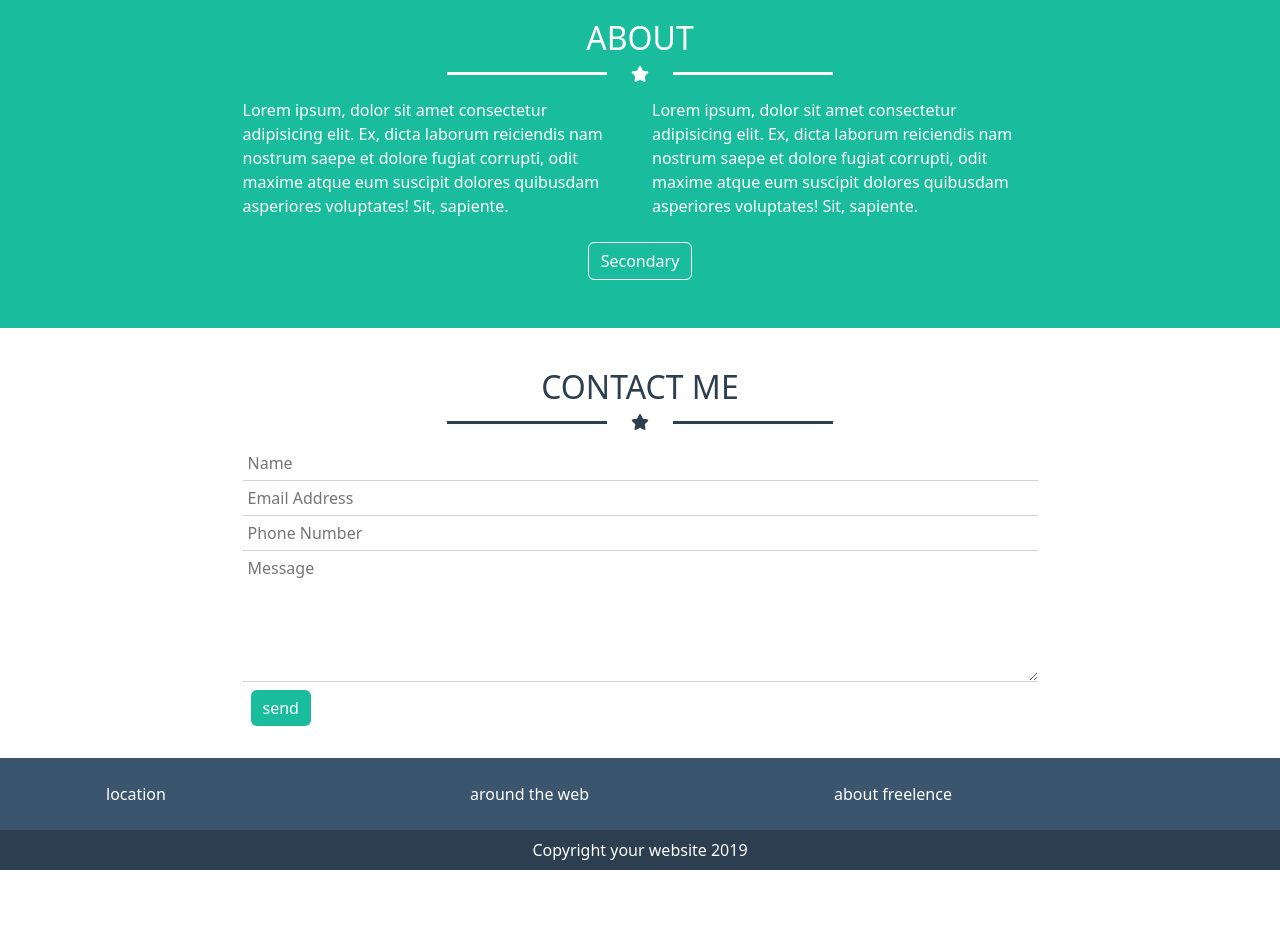
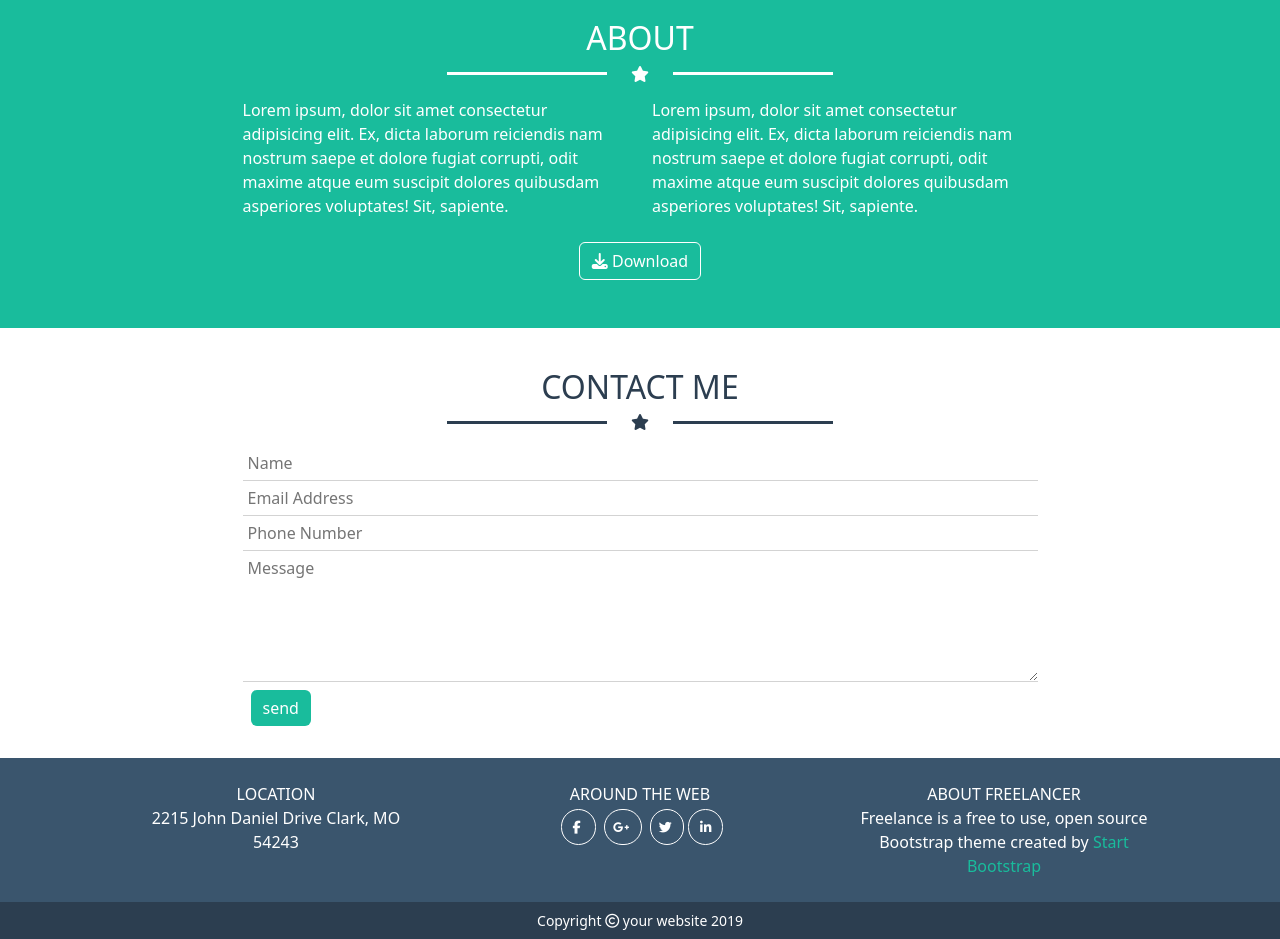
Before and after one commit to ABiviano13/html-css-bootstrap-freelance, a plain HTML site: page index.html in a window 1280 px wide. Shown: the part 995-1934 px from the top of the page. Before the commit the page ends 1865 px from the top, so only its background shows below. Drawn offline with nearby package versions, Linux system fonts and the light colour scheme.

Commit message:
FEAT footer + STYLE

```diff
--- a/css/style.css
+++ b/css/style.css
@@ -6,6 +6,11 @@ ul,
 ol,
 menu{
     list-style: none;
+}
+
+a{
+    text-decoration: none;
+    color: currentColor;
 }
 
 input,
@@ -39,11 +44,13 @@ background-color: var(--darkblue--);
 .main-content,
 .main-footer{
     color: white;
+    font-size: 16px;
 }
 
 .portfolio,
 .contact{
     color: var(--darkblue--);
+    font-size: 16px;
 }
 
 .img-avatar{
@@ -76,6 +83,30 @@ background-color: var(--darkblue--);
     border: none;
 }
 
+.icon-footer > a{
+    border: 1px solid currentColor;
+    border-radius: 999px;
+    font-size: 13px;
+}
+
+.a-icon-fl{
+    padding: 8px 11px;
+}
+
+.a-icon-tg{
+    padding: 8px 8px;
+}
+
+.text-green{
+    color: var(--green--);
+}
+
+.text-small{
+    font-size: 14px;
+}
+
+
+
 /* .item-hero:before,
 .item-hero::after{
     content: '';
@@ -105,7 +136,9 @@ background-color: var(--darkblue--);
 }
 
 @media (min-width: 1200px) {
-
+    .row-info{
+        gap: none;
+    }
 }
 
 @media (min-width: 1400px) {
--- a/index.html
+++ b/index.html
@@ -37,7 +37,7 @@
                             <div class="star d-flex align-items-center justify-content-center gap-4">
                                 <i class="fa-solid fa-star"></i>
                             </div>
-                            <ul class="list-hero text-small text-uppercase d-flex justify-content-center gap-1">
+                            <ul class="list-hero text-uppercase d-flex justify-content-center gap-1">
                                 <li>
                                     Graphic Artist
                                 </li>
@@ -109,7 +109,7 @@
             <div class="container">
                 <div class="row justify-content-center p-4">
                     <div class="col-9">
-                        <div class="row">
+                        <div class="row align-items-center">
                             <div class="col-12">
                                 <div class="text-center m-3">
                                     <h2 class="text-uppercase">
@@ -127,7 +127,10 @@
                                 Lorem ipsum, dolor sit amet consectetur adipisicing elit. Ex, dicta laborum reiciendis nam nostrum saepe et dolore fugiat corrupti, odit maxime atque eum suscipit dolores quibusdam asperiores voluptates! Sit, sapiente.
                             </div>
                             <div class="col col-button m-4 text-center">
-                                <button type="button" class="btn btn-outline-secondary text-white">Secondary</button>
+                                <button type="button" class="btn btn-outline-secondary text-white">
+                                    <i class="fa-solid fa-download"></i>
+                                    Download
+                                </button>
                             </div>
                         </div>
                     </div>
@@ -165,20 +168,50 @@
             </div>
         </section>
     </main>
+
     <footer class="main-footer">
         <section class="info">
             <div class="container">
                 <div class="row justify-content-center p-4">
                     <div class="col">
-                        <div class="row">
-                            <div class="col-xl-4">
-                                location
+                        <div class="row row-info g-4">
+                            <div class="col-lg-4 text-center">
+                                <div class="text-uppercase">
+                                    Location
+                                </div>
+                                <div>
+                                    2215 John Daniel Drive Clark, MO <br>
+                                    54243
+                                </div>
                             </div>
-                            <div class="col-xl-4">
-                                around the web
+                            <div class="col-lg-4 text-center">
+                                <div class="text-uppercase">
+                                    Around the Web
+                                </div>
+                                <div class="icon-footer pt-2">
+                                    <a href="#" class="a-icon-fl mx-1">
+                                        <i class="fa-brands fa-facebook-f"></i>
+                                    </a>
+                                    <a href="#" class="a-icon-tg mx-1">
+                                        <i class="fa-brands fa-google-plus-g"></i>
+                                    </a>
+                                    <a href="#" class="a-icon-tg mx-1">
+                                        <i class="fa-brands fa-twitter"></i>
+                                    </a>
+                                    <a href="#" class="a-icon-fl">
+                                        <i class="fa-brands fa-linkedin-in"></i>
+                                    </a>
+                                </div>
                             </div>
-                            <div class="col-xl-4">
-                                about freelence
+                            <div class="col-lg-4 text-center">
+                                <div class="text-uppercase">
+                                    About freelancer
+                                </div>
+                                <div class="text-center">
+                                    Freelance is a free to use, open source <br>
+                                    Bootstrap theme created by <a href="#" class="text-green"> Start <br>
+                                    Bootstrap</a>
+                                </div>
                             </div>
                         </div>
                     </div>
@@ -190,8 +223,8 @@
                 <div class="row justify-content-center p-2">
                     <div class="col text-center">
                         <div class="row">
-                            <div class="col">
-                                Copyright <!-- icon -->your website 2019
+                            <div class="col text-small">
+                                Copyright <i class="fa-regular fa-copyright"></i> your website 2019
                             </div>
                         </div>
                     </div>
```
